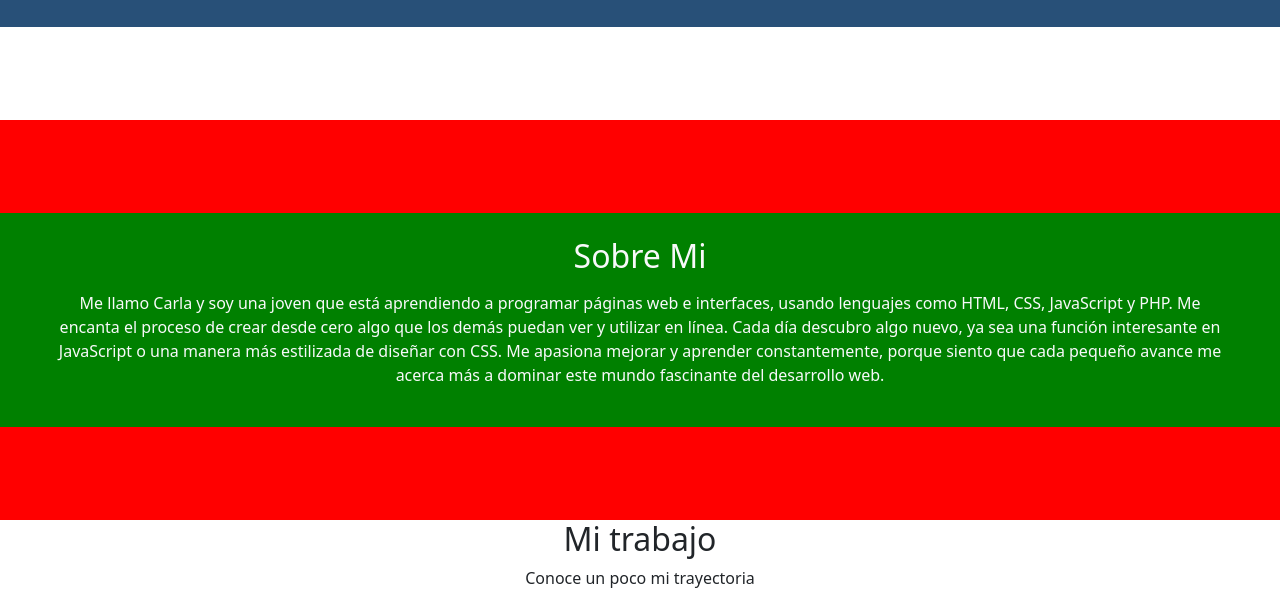
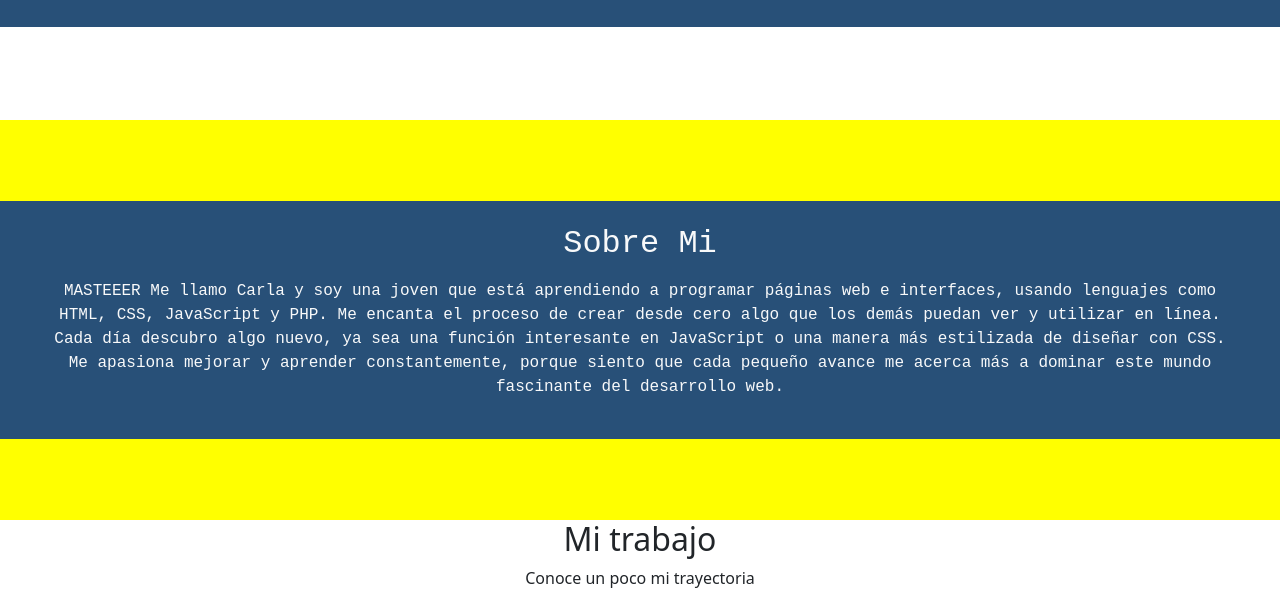
Before and after one commit to ijijonfp/proyecto-daw, a plain HTML site: page index.html in a window 1280 px wide. Shown: the part 1080-1696 px from the top of the page. Drawn offline with nearby package versions, Linux system fonts and the light colour scheme.

Commit message:
hago mi version mejorada en rama master

```diff
--- a/css/styles.css
+++ b/css/styles.css
@@ -39,10 +39,11 @@
   width: 100%;
 }
 
-.section2copia {
+.section2master {
   height: 50vh;
   width: 100%;
-  background-color: red;
+  background-color: yellow;
+  font-family: 'Courier New', Courier, monospace !important;
 }
 
 .section2copia .resume{
--- a/index.html
+++ b/index.html
@@ -75,13 +75,13 @@
             <br>
         </div>
     </section>
-     <!-- Sección 2 copia-->
-     <section class="section2copia d-flex justify-content-center align-items-center">
+     <!-- Sección 2 master-->
+     <section class="section2master d-flex justify-content-center align-items-center">
         <div class="resume text-light text-center">
             <br>
             <h2>Sobre Mi</h2>
             <p class="mx-5 mt-3 text-center w-40">
-                Me llamo Carla y soy una joven que está aprendiendo a programar páginas web e interfaces, usando lenguajes como HTML, CSS, JavaScript y PHP.
+                MASTEEER Me llamo Carla y soy una joven que está aprendiendo a programar páginas web e interfaces, usando lenguajes como HTML, CSS, JavaScript y PHP.
                 Me encanta el proceso de crear desde cero algo que los demás puedan ver y utilizar en línea.
                 Cada día descubro algo nuevo, ya sea una función interesante en JavaScript o una manera más estilizada de diseñar con CSS.
                 Me apasiona mejorar y aprender constantemente, porque siento que cada pequeño avance me acerca más a dominar este mundo fascinante del desarrollo web.
```
